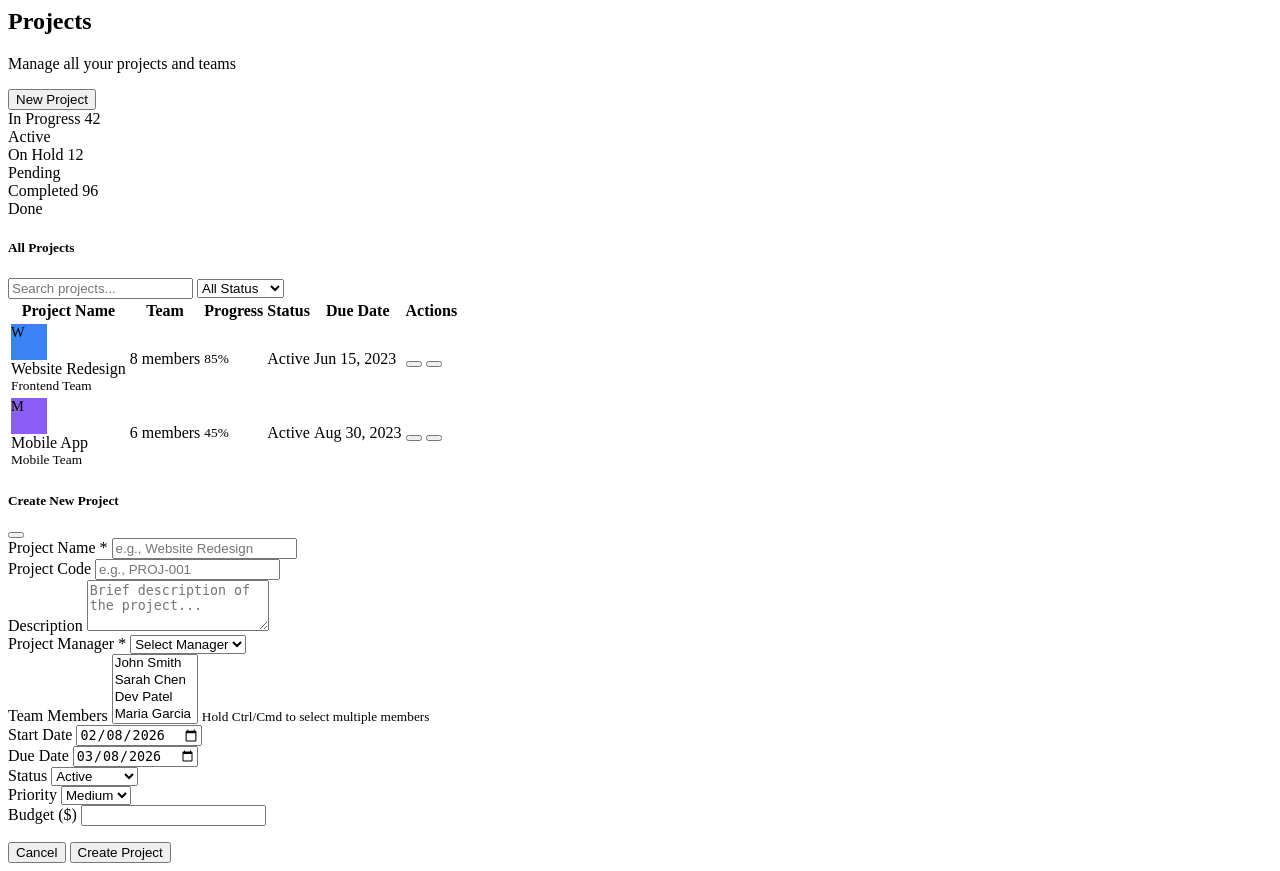
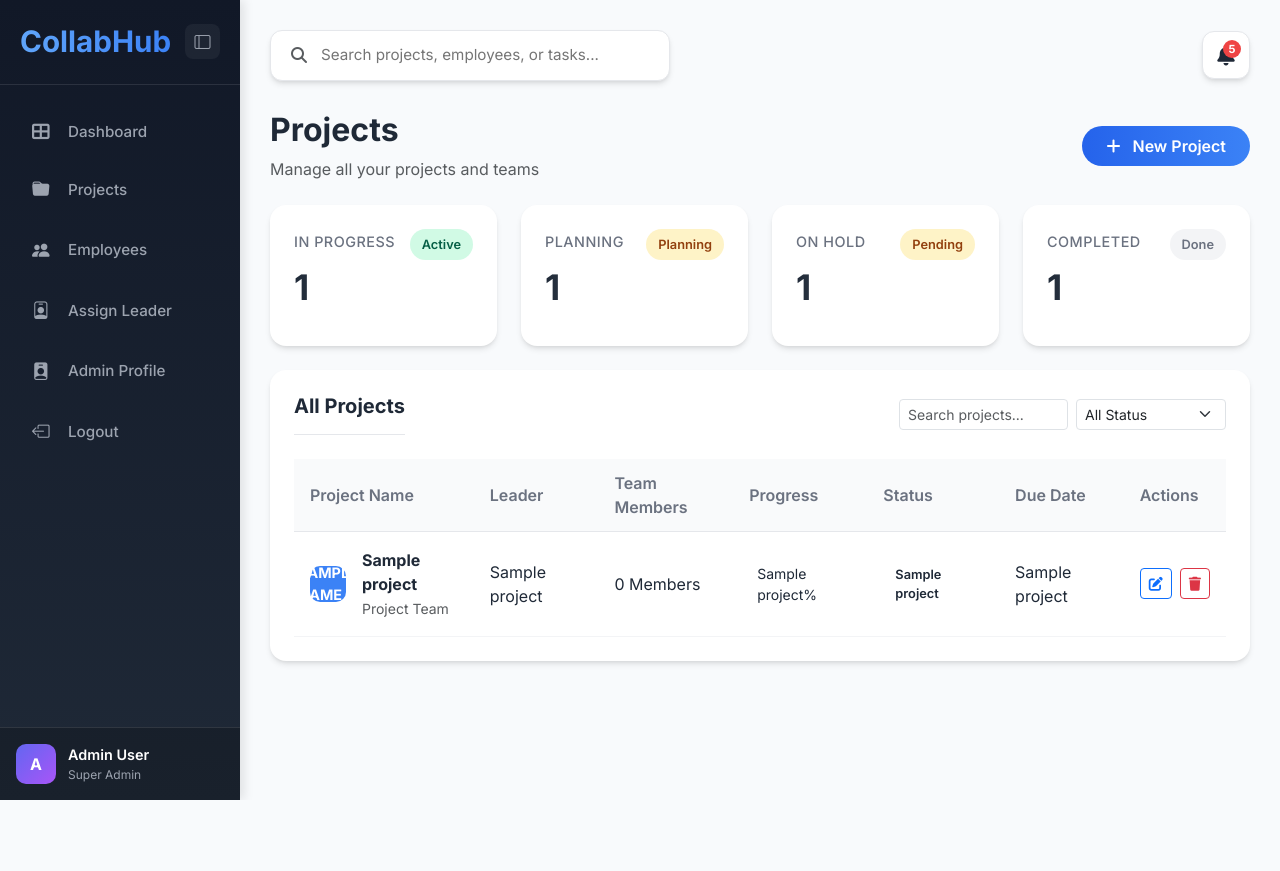
Before and after one commit to JP-0506/CollabHub, a Flask app: template templates/admin/section/projects.html in a window 1280 px wide. After the commit the page ends 800 px from the top, so only its background shows below. Run offline with Flask 3, Linux system fonts and the light colour scheme; the template is opened without the code that fills it: most values are stand-ins (such as "Sample title", 1, 10 or a date in 2020).

Commit message:
Remove SPA & add jinja template inheritance

```diff
--- a/templates/admin/section/projects.html
+++ b/templates/admin/section/projects.html
@@ -1,226 +1,467 @@
+{% extends "admin/admin.html" %}
+
+{% block content %}
+
 <div class="fade-in">
+
+    <!-- ================= HEADER ================= -->
+
     <div class="d-flex justify-content-between align-items-center mb-4">
+
         <div>
             <h2 class="fw-bold">Projects</h2>
-            <p class="text-muted mb-0">Manage all your projects and teams</p>
+
+            <p class="text-muted mb-0">
+                Manage all your projects and teams
+            </p>
         </div>
+
+
         <button class="btn btn-primary px-4 py-2 rounded-pill" data-bs-toggle="modal" data-bs-target="#addProjectModal">
-            <i class="fas fa-plus me-2"></i>New Project
+
+            <i class="fas fa-plus me-2"></i>
+            New Project
+
         </button>
+
     </div>
 
+
+    <!-- ================= STATS ================= -->
+
     <div class="row g-4">
-        <div class="col-md-4">
+
+        <!-- Ongoing -->
+        <div class="col-md-3">
             <div class="stat-card">
+
                 <div class="d-flex justify-content-between align-items-start">
+
                     <div>
                         <span class="stat-label">In Progress</span>
-                        <span class="stat-value">42</span>
+
+                        <span class="stat-value">
+                            {{ ongoing_count or 0 }}
+                        </span>
                     </div>
-                    <span class="status-badge status-active">Active</span>
+
+                    <span class="status-badge status-active">
+                        Active
+                    </span>
+
                 </div>
+
             </div>
         </div>
-        <div class="col-md-4">
+
+
+        <!-- Planning -->
+        <div class="col-md-3">
             <div class="stat-card">
+
                 <div class="d-flex justify-content-between align-items-start">
+
+                    <div>
+                        <span class="stat-label">Planning</span>
+
+                        <span class="stat-value">
+                            {{ planning_count or 0 }}
+                        </span>
+                    </div>
+
+                    <span class="status-badge status-pending">
+                        Planning
+                    </span>
+
+                </div>
+
+            </div>
+        </div>
+
+
+        <!-- On Hold -->
+        <div class="col-md-3">
+            <div class="stat-card">
+
+                <div class="d-flex justify-content-between align-items-start">
+
                     <div>
                         <span class="stat-label">On Hold</span>
-                        <span class="stat-value">12</span>
+
+                        <span class="stat-value">
+                            {{ onhold_count or 0 }}
+                        </span>
                     </div>
-                    <span class="status-badge status-pending">Pending</span>
+
+                    <span class="status-badge status-pending">
+                        Pending
+                    </span>
+
                 </div>
+
             </div>
         </div>
-        <div class="col-md-4">
+
+
+        <!-- Completed -->
+        <div class="col-md-3">
             <div class="stat-card">
+
                 <div class="d-flex justify-content-between align-items-start">
+
                     <div>
                         <span class="stat-label">Completed</span>
-                        <span class="stat-value">96</span>
+
+                        <span class="stat-value">
+                            {{ completed_count or 0 }}
+                        </span>
                     </div>
-                    <span class="status-badge status-inactive">Done</span>
+
+                    <span class="status-badge status-inactive">
+                        Done
+                    </span>
+
                 </div>
+
             </div>
         </div>
+
     </div>
 
+
+
+    <!-- ================= TABLE ================= -->
+
     <div class="table-card mt-4">
+
         <div class="d-flex justify-content-between align-items-center mb-4">
-            <h5 class="fw-bold mb-0">All Projects</h5>
+
+            <h5 class="fw-bold mb-0">
+                All Projects
+            </h5>
+
+
             <div class="d-flex gap-2">
+
                 <input type="text" class="form-control form-control-sm project-search" placeholder="Search projects..."
-                    style="max-width: 200px;">
-                <select class="form-select form-select-sm project-filter" style="max-width: 150px;">
+                    style="max-width:200px;">
+
+
+                <select class="form-select form-select-sm project-filter" style="max-width:150px;">
+
                     <option value="">All Status</option>
-                    <option>Active</option>
-                    <option>Pending</option>
-                    <option>Completed</option>
+                    <option value="ongoing">Ongoing</option>
+                    <option value="planning">Planning</option>
+                    <option value="on_hold">On Hold</option>
+                    <option value="completed">Completed</option>
+
                 </select>
+
             </div>
+
         </div>
+
+
         <table class="custom-table">
+
             <thead>
                 <tr>
                     <th>Project Name</th>
-                    <th>Team</th>
+                    <th>Leader</th>
+                    <th>Team Members</th>
                     <th>Progress</th>
                     <th>Status</th>
                     <th>Due Date</th>
                     <th>Actions</th>
                 </tr>
             </thead>
+
             <tbody>
+
+                {% for p in projects %}
+
                 <tr>
+
+                    <!-- Project Name + Avatar -->
                     <td>
                         <div class="d-flex align-items-center">
-                            <div class="user-avatar me-3"
-                                style="width: 36px; height: 36px; font-size: 0.9rem; background: #3b82f6;">W</div>
+
+                            <div class="user-avatar me-3" style="width:36px;height:36px;
+                                 font-size:0.9rem;
+                                 background:#3b82f6;">
+
+                                {{ p[1][0]|upper }}
+
+                            </div>
+
                             <div>
-                                <div class="fw-bold">Website Redesign</div>
-                                <small class="text-muted">Frontend Team</small>
+
+                                <div class="fw-bold">
+                                    {{ p[1] }}
+                                </div>
+
+                                <small class="text-muted">
+                                    Project Team
+                                </small>
+
                             </div>
+
                         </div>
                     </td>
-                    <td>8 members</td>
+
+
+                    <!-- Leader -->
+                    <td>
+                        {{ p[6] or "-" }}
+                    </td>
+
+
+                    <!-- Team Members -->
+                    <td>
+                        0 Members
+                    </td>
+
+
+                    <!-- Progress -->
                     <td>
                         <div class="d-flex align-items-center">
-                            <div class="progress-container me-2" style="flex: 1;">
-                                <div class="progress-bar" style="width: 85%"></div>
+
+                            <div class="progress-container me-2" style="flex:1;">
+
+                                <div class="progress-bar" style="width: {{ p[3] or 0 }}%;">
+                                </div>
+
                             </div>
-                            <small>85%</small>
+
+                            <small>{{ p[3] or 0 }}%</small>
+
                         </div>
                     </td>
-                    <td><span class="status-badge status-active">Active</span></td>
-                    <td>Jun 15, 2023</td>
+
+
+                    <!-- Status -->
                     <td>
+                        <span class="status-badge status-{{ p[2] }}">
+                            {{ p[2]|capitalize }}
+                        </span>
+                    </td>
+
+
+                    <!-- Due Date -->
+                    <td>
+                        {{ p[5] or "-" }}
+                    </td>
+
+
+                    <!-- Actions -->
+                    <td>
+
                         <div class="d-flex gap-2">
-                            <button class="btn btn-sm btn-outline-primary"><i class="fas fa-edit"></i></button>
-                            <button class="btn btn-sm btn-outline-danger"><i class="fas fa-trash"></i></button>
+
+                            <!-- Edit -->
+                            <a href="#" class="btn btn-sm btn-outline-primary">
+
+                                <i class="fas fa-edit"></i>
+
+                            </a>
+
+
+                            <!-- Delete -->
+                            <a href="#" class="btn btn-sm btn-outline-danger"
+                                onclick="return confirm('Delete this project?')">
+
+                                <i class="fas fa-trash"></i>
+
+                            </a>
+
                         </div>
+
+                    </td>
+
+                </tr>
+
+                {% else %}
+
+                <tr>
+                    <td colspan="7" class="text-center text-muted">
+
+                        No projects found
+
                     </td>
                 </tr>
-                <tr>
-                    <td>
-                        <div class="d-flex align-items-center">
-                            <div class="user-avatar me-3"
-                                style="width: 36px; height: 36px; font-size: 0.9rem; background: #8b5cf6;">M</div>
-                            <div>
-                                <div class="fw-bold">Mobile App</div>
-                                <small class="text-muted">Mobile Team</small>
-                            </div>
+
+                {% endfor %}
+
+            </tbody>
+
+        </table>
+
+    </div>
+
+</div>
+
+
+<!-- ================= MODAL ================= -->
+
+<div class="modal fade" id="addProjectModal" tabindex="-1">
+
+    <div class="modal-dialog modal-lg">
+
+        <div class="modal-content">
+
+            <div class="modal-header">
+
+                <h5 class="modal-title fw-bold">
+                    Create New Project
+                </h5>
+
+                <button type="button" class="btn-close" data-bs-dismiss="modal">
+                </button>
+
+            </div>
+
+
+            <div class="modal-body">
+
+                <form method="POST" action="{{ url_for('admin.projects') }}">
+
+                    <div class="row g-3">
+
+                        <!-- Project Name -->
+                        <div class="col-md-8">
+
+                            <label class="form-label">
+                                Project Name *
+                            </label>
+
+                            <input type="text" class="form-control" name="project_name" required>
+
                         </div>
-                    </td>
-                    <td>6 members</td>
-                    <td>
-                        <div class="d-flex align-items-center">
-                            <div class="progress-container me-2" style="flex: 1;">
-                                <div class="progress-bar" style="width: 45%"></div>
-                            </div>
-                            <small>45%</small>
+
+
+                        <!-- Leader -->
+                        <div class="col-md-4">
+
+                            <label class="form-label">
+                                Leader *
+                            </label>
+
+                            <select class="form-select" name="leader_id" required>
+
+                                <option value="">
+                                    Select Leader
+                                </option>
+
+                                {% for user in leaders %}
+
+                                <option value="{{ user[0] }}">
+                                    {{ user[1] }}
+                                </option>
+
+                                {% endfor %}
+
+                            </select>
+
                         </div>
-                    </td>
-                    <td><span class="status-badge status-active">Active</span></td>
-                    <td>Aug 30, 2023</td>
-                    <td>
-                        <div class="d-flex gap-2">
-                            <button class="btn btn-sm btn-outline-primary"><i class="fas fa-edit"></i></button>
-                            <button class="btn btn-sm btn-outline-danger"><i class="fas fa-trash"></i></button>
+
+
+                        <!-- Start Date -->
+                        <div class="col-md-6">
+
+                            <label class="form-label">
+                                Start Date
+                            </label>
+
+                            <input type="date" class="form-control" name="start_date">
+
                         </div>
-                    </td>
-                </tr>
-            </tbody>
-        </table>
-    </div>
-</div>
-<!-- Add Project Modal -->
-<div class="modal fade" id="addProjectModal" tabindex="-1" aria-labelledby="addProjectModalLabel" aria-hidden="true">
-    <div class="modal-dialog modal-lg">
-        <div class="modal-content">
-            <div class="modal-header">
-                <h5 class="modal-title fw-bold" id="addProjectModalLabel">Create New Project</h5>
-                <button type="button" class="btn-close" data-bs-dismiss="modal" aria-label="Close"></button>
-            </div>
-            <div class="modal-body">
-                <form id="addProjectForm">
-                    <div class="row g-3">
-                        <div class="col-md-8">
-                            <label for="projectName" class="form-label">Project Name <span
-                                    class="text-danger">*</span></label>
-                            <input type="text" class="form-control" id="projectName"
-                                placeholder="e.g., Website Redesign" required>
+
+
+                        <!-- End Date -->
+                        <div class="col-md-6">
+
+                            <label class="form-label">
+                                End Date
+                            </label>
+
+                            <input type="date" class="form-control" name="end_date">
+
                         </div>
-                        <div class="col-md-4">
-                            <label for="projectCode" class="form-label">Project Code</label>
-                            <input type="text" class="form-control" id="projectCode" placeholder="e.g., PROJ-001">
+
+
+                        <!-- Status -->
+                        <div class="col-md-6">
+
+                            <label class="form-label">
+                                Status
+                            </label>
+
+                            <select class="form-select" name="status">
+
+                                <option value="planning">Planning</option>
+                                <option value="ongoing" selected>Ongoing</option>
+                                <option value="on_hold">On Hold</option>
+                                <option value="completed">Completed</option>
+
+                            </select>
+
                         </div>
+
+
+                        <!-- Progress -->
+                        <div class="col-md-6">
+
+                            <label class="form-label">
+                                Progress %
+                            </label>
+
+                            <input type="number" class="form-control" name="progress" min="0" max="100">
+
+                        </div>
+
+
+                        <!-- Description (NEW) -->
                         <div class="col-md-12">
-                            <label for="projectDescription" class="form-label">Description</label>
-                            <textarea class="form-control" id="projectDescription" rows="3"
-                                placeholder="Brief description of the project..."></textarea>
-                        </div>
-                        <div class="col-md-6">
-                            <label for="projectManager" class="form-label">Project Manager <span
-                                    class="text-danger">*</span></label>
-                            <select class="form-select" id="projectManager" required>
-                                <option value="">Select Manager</option>
-                                <option value="1">John Smith</option>
-                                <option value="2">Sarah Chen</option>
-                                <option value="3">Dev Patel</option>
-                                <option value="4">Maria Garcia</option>
-                            </select>
-                        </div>
-                        <div class="col-md-6">
-                            <label for="projectTeam" class="form-label">Team Members</label>
-                            <select class="form-select" id="projectTeam" multiple>
-                                <option value="1">John Smith</option>
-                                <option value="2">Sarah Chen</option>
-                                <option value="3">Dev Patel</option>
-                                <option value="4">Maria Garcia</option>
-                                <option value="5">Alex Johnson</option>
-                                <option value="6">Lisa Wong</option>
-                            </select>
-                            <small class="text-muted">Hold Ctrl/Cmd to select multiple members</small>
-                        </div>
-                        <div class="col-md-6">
-                            <label for="startDate" class="form-label">Start Date</label>
-                            <input type="date" class="form-control" id="startDate">
-                        </div>
-                        <div class="col-md-6">
-                            <label for="dueDate" class="form-label">Due Date</label>
-                            <input type="date" class="form-control" id="dueDate">
-                        </div>
-                        <div class="col-md-6">
-                            <label for="projectStatus" class="form-label">Status</label>
-                            <select class="form-select" id="projectStatus">
-                                <option value="planning">Planning</option>
-                                <option value="active" selected>Active</option>
-                                <option value="on-hold">On Hold</option>
-                                <option value="completed">Completed</option>
-                            </select>
-                        </div>
-                        <div class="col-md-6">
-                            <label for="projectPriority" class="form-label">Priority</label>
-                            <select class="form-select" id="projectPriority">
-                                <option value="low">Low</option>
-                                <option value="medium" selected>Medium</option>
-                                <option value="high">High</option>
-                                <option value="urgent">Urgent</option>
-                            </select>
-                        </div>
-                        <div class="col-md-6">
-                            <label for="projectBudget" class="form-label">Budget ($)</label>
-                            <input type="number" class="form-control" id="projectBudget" min="0" step="100">
+
+                            <label for="projectDescription" class="form-label">
+
+                                Description
+                            </label>
+
+                            <textarea class="form-control" id="projectDescription" name="description" rows="3"
+                                placeholder="Brief description of the project...">
+                            </textarea>
+
                         </div>
 
                     </div>
+
+
+                    <div class="modal-footer mt-3">
+
+                        <button class="btn btn-secondary" data-bs-dismiss="modal">
+
+                            Cancel
+
+                        </button>
+
+
+                        <button type="submit" class="btn btn-primary">
+
+                            Create
+
+                        </button>
+
+                    </div>
+
                 </form>
+
             </div>
-            <div class="modal-footer">
-                <button type="button" class="btn btn-secondary" data-bs-dismiss="modal">Cancel</button>
-                <button type="button" class="btn btn-primary" id="saveProjectBtn">Create Project</button>
-            </div>
+
         </div>
+
     </div>
+
 </div>
-<script src="{{ url_for('static', filename='js/admin/projects.js') }}"></script>
+
+{% endblock %}
```
